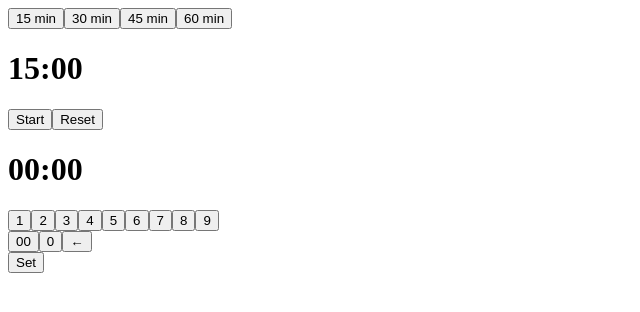
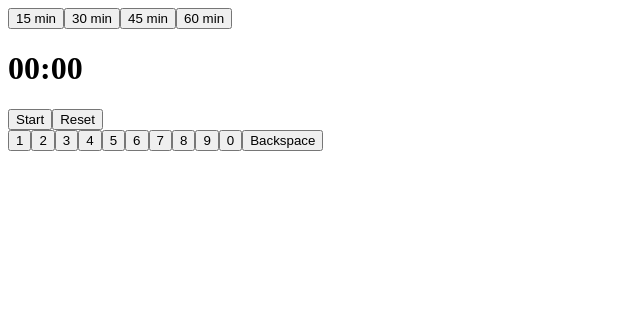
Before and after one commit to crtneko97/grp7_project, a Next.js app: page /timer in a window 1280 px wide. Shown: the top 312 px of the page, without its empty margins (0-640 px from the left). Built offline with nearby package versions, Linux system fonts and the light colour scheme.

Commit message:
deleted TimerSetManually.tsx and implmented the code into TimerControls.tsx still issue with the buttons to move to their right place in order but we have to work on the style for the demo and this might take some time so we will continue working on it later on

```diff
--- a/components/TimerControls.tsx
+++ b/components/TimerControls.tsx
@@ -48,6 +48,36 @@ const TimerClock: React.FC<Props> = ({ duration }) => {
     setTimeLeft(duration * 60);
   };
 
+  const handleManualTimeChange = (value: number) => {
+    setIsPaused(true);
+    const strTimeLeft = timeLeft.toString();
+    const length = strTimeLeft.length;
+    let newTimeLeft = 0;
+    if (length < 3) {
+      newTimeLeft = value < 10 ? value : Number(`${strTimeLeft}${value}`);
+    } else {
+      const minutes = Number(strTimeLeft.slice(0, length - 2));
+      const seconds = Number(strTimeLeft.slice(length - 2, length));
+      const newSeconds = value < 10 ? value : Number(`${seconds}${value}`);
+      newTimeLeft = minutes * 60 + newSeconds;
+    }
+    setTimeLeft(newTimeLeft);
+  };
+
+
+
+
+
+
+
+  const handleBackspace = () => {
+    const strTimeLeft = timeLeft.toString();
+    const newTimeLeft = strTimeLeft.slice(0, strTimeLeft.length - 1);
+    setTimeLeft(Number(newTimeLeft));
+  };
+
+
+
   return (
     <div>
       <h1>{formatTime(timeLeft)}</h1>
@@ -57,12 +87,25 @@ const TimerClock: React.FC<Props> = ({ duration }) => {
         <button onClick={handlePause}>Pause</button>
       )}
       <button onClick={handleReset}>Reset</button>
+      <div>
+        <button onClick={() => handleManualTimeChange(1)}>1</button>
+        <button onClick={() => handleManualTimeChange(2)}>2</button>
+        <button onClick={() => handleManualTimeChange(3)}>3</button>
+        <button onClick={() => handleManualTimeChange(4)}>4</button>
+        <button onClick={() => handleManualTimeChange(5)}>5</button>
+        <button onClick={() => handleManualTimeChange(6)}>6</button>
+        <button onClick={() => handleManualTimeChange(7)}>7</button>
+        <button onClick={() => handleManualTimeChange(8)}>8</button>
+        <button onClick={() => handleManualTimeChange(9)}>9</button>
+        <button onClick={() => handleManualTimeChange(0)}>0</button>
+        <button onClick={handleBackspace}>Backspace</button>
+      </div>
     </div>
   );
 };
 
 const TimerControls = () => {
-  const [duration, setDuration] = useState<number>(15);
+  const [duration, setDuration] = useState<number>(0);
 
   const handleButtonClick = (selectedDuration: number) => {
     setDuration(selectedDuration);
--- a/components/TimerSetManually.tsx
+++ /dev/null
@@ -1,72 +0,0 @@
-import { useState } from "react";
-
-interface Props {
-  onTimeSet: (time: number) => void;
-}
-
-const ManualTimerSetter: React.FC<Props> = ({ onTimeSet }) => {
-  const [time, setTime] = useState<number>(0);
-
-  const handleDigitClick = (digit: number) => {
-    setTime((prevTime) => {
-      if (prevTime >= 9999) return prevTime; // limit time to 99:59
-      return prevTime * 10 + digit;
-    });
-  };
-
-  const handleDoubleZeroClick = () => {
-    setTime((prevTime) => {
-      if (prevTime >= 9900) return prevTime; // limit time to 99:59
-      return prevTime * 100;
-    });
-  };
-
-  const handleZeroClick = () => {
-    setTime((prevTime) => {
-      if (prevTime >= 990) return prevTime; // limit time to 99:59
-      return prevTime * 10;
-    });
-  };
-
-  const handleBackspaceClick = () => {
-    setTime((prevTime) => Math.floor(prevTime / 10));
-  };
-
-  const handleSetClick = () => {
-    onTimeSet(time);
-  };
-
-  const formatTime = (seconds: number) => {
-    const minutes = Math.floor(seconds / 60);
-    const remainingSeconds = seconds % 60;
-    const formattedMinutes = minutes < 10 ? `0${minutes}` : `${minutes}`;
-    const formattedSeconds =
-      remainingSeconds < 10 ? `0${remainingSeconds}` : `${remainingSeconds}`;
-    return `${formattedMinutes}:${formattedSeconds}`;
-  };
-
-  return (
-    <div>
-      <h1>{formatTime(time)}</h1>
-      <div>
-        <button onClick={() => handleDigitClick(1)}>1</button>
-        <button onClick={() => handleDigitClick(2)}>2</button>
-        <button onClick={() => handleDigitClick(3)}>3</button>
-        <button onClick={() => handleDigitClick(4)}>4</button>
-        <button onClick={() => handleDigitClick(5)}>5</button>
-        <button onClick={() => handleDigitClick(6)}>6</button>
-        <button onClick={() => handleDigitClick(7)}>7</button>
-        <button onClick={() => handleDigitClick(8)}>8</button>
-        <button onClick={() => handleDigitClick(9)}>9</button>
-      </div>
-      <div>
-        <button onClick={handleDoubleZeroClick}>00</button>
-        <button onClick={handleZeroClick}>0</button>
-        <button onClick={handleBackspaceClick}>←</button>
-      </div>
-      <button onClick={handleSetClick}>Set</button>
-    </div>
-  );
-};
-
-export default ManualTimerSetter;
--- a/pages/timer.tsx
+++ b/pages/timer.tsx
@@ -2,8 +2,6 @@ import { NextPage } from "next";
 import { useState } from "react";
 import BottomNavbar from "@/components/BottomNavbar";
 import TimerControls from "@/components/TimerControls";
-import ManualTimerSetter from "@/components/TimerSetManually";
-
 interface Props {}
 
 const Timer: NextPage<Props> = ({}) => {
@@ -20,14 +18,6 @@ const Timer: NextPage<Props> = ({}) => {
       </div>
 
       <div>
-        {time === null ? (
-          <ManualTimerSetter onTimeSet={handleTimeSet} />
-        ) : (
-          <h1>{time}</h1>
-        )}
-      </div>
-
-      <div>
         <BottomNavbar />
       </div>
     </div>
```
